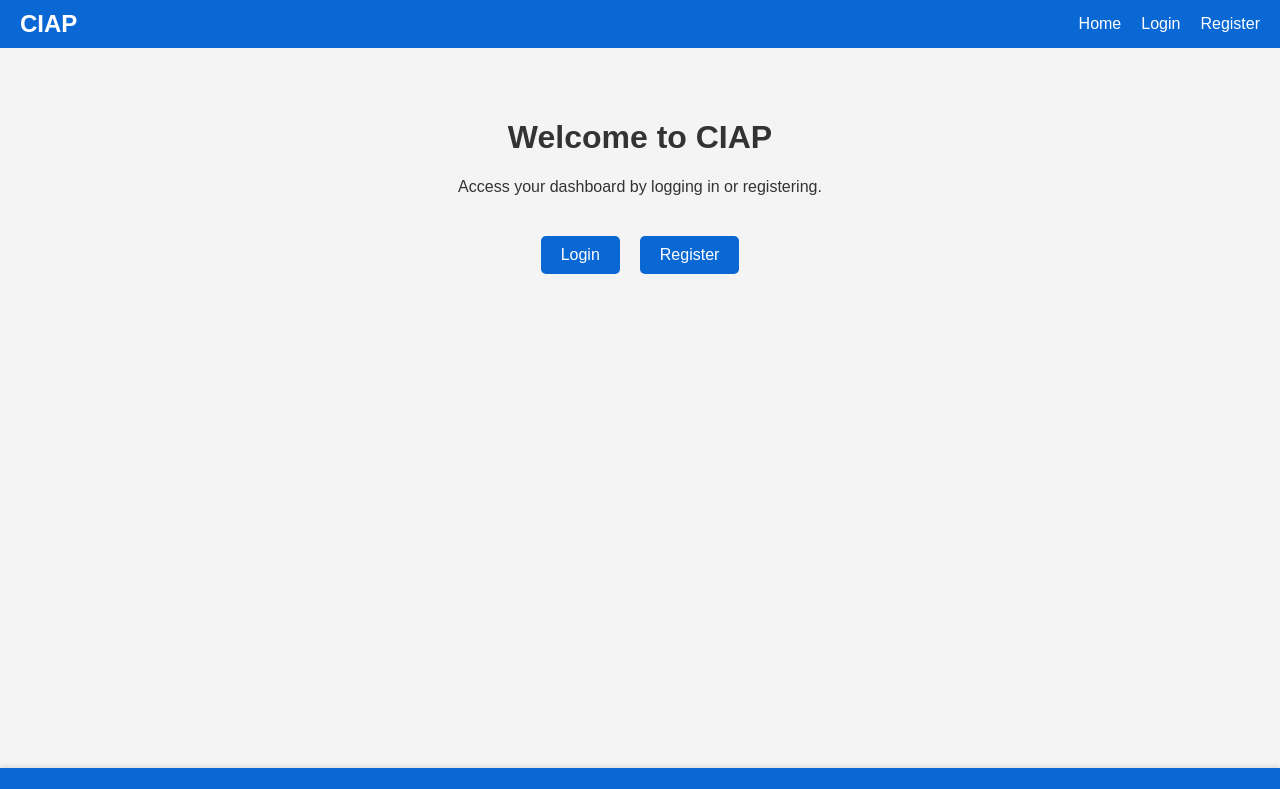
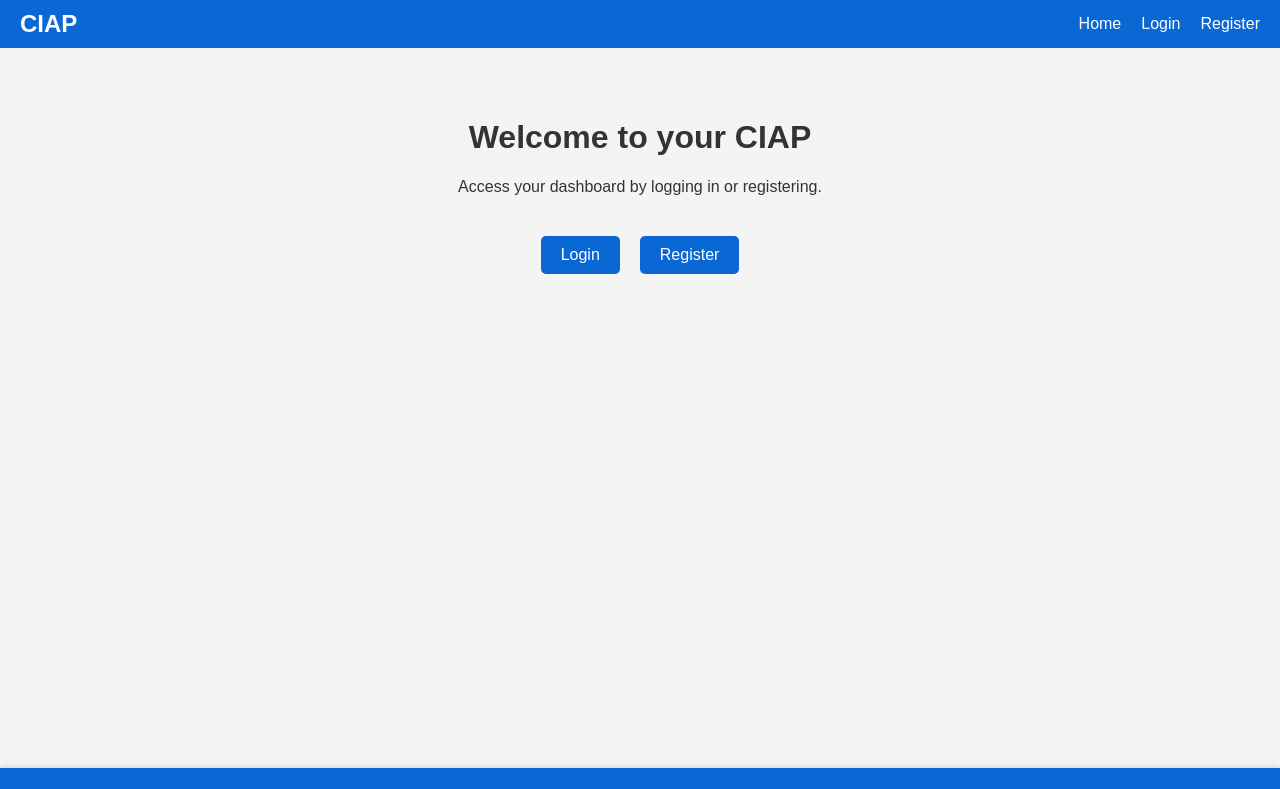
Before and after one commit to bvilane/CIAP, a React (Create React App) app in the folder ciap-frontend/: page / in a window 1280 px wide. Shown: the top 789 px of the page. Built offline with nearby package versions, Linux system fonts and the light colour scheme.

Commit message:
Updated Home

```diff
--- a/ciap-frontend/src/components/Home/HomePage.js
+++ b/ciap-frontend/src/components/Home/HomePage.js
@@ -6,7 +6,7 @@ function HomePage() {
   return (
     <div className="homepage">
       <header className="homepage-header">
-        <h1>Welcome to CIAP</h1>
+        <h1>Welcome to your CIAP</h1>
         <p>Access your dashboard by logging in or registering.</p>
       </header>
       <div className="navigation">
```
